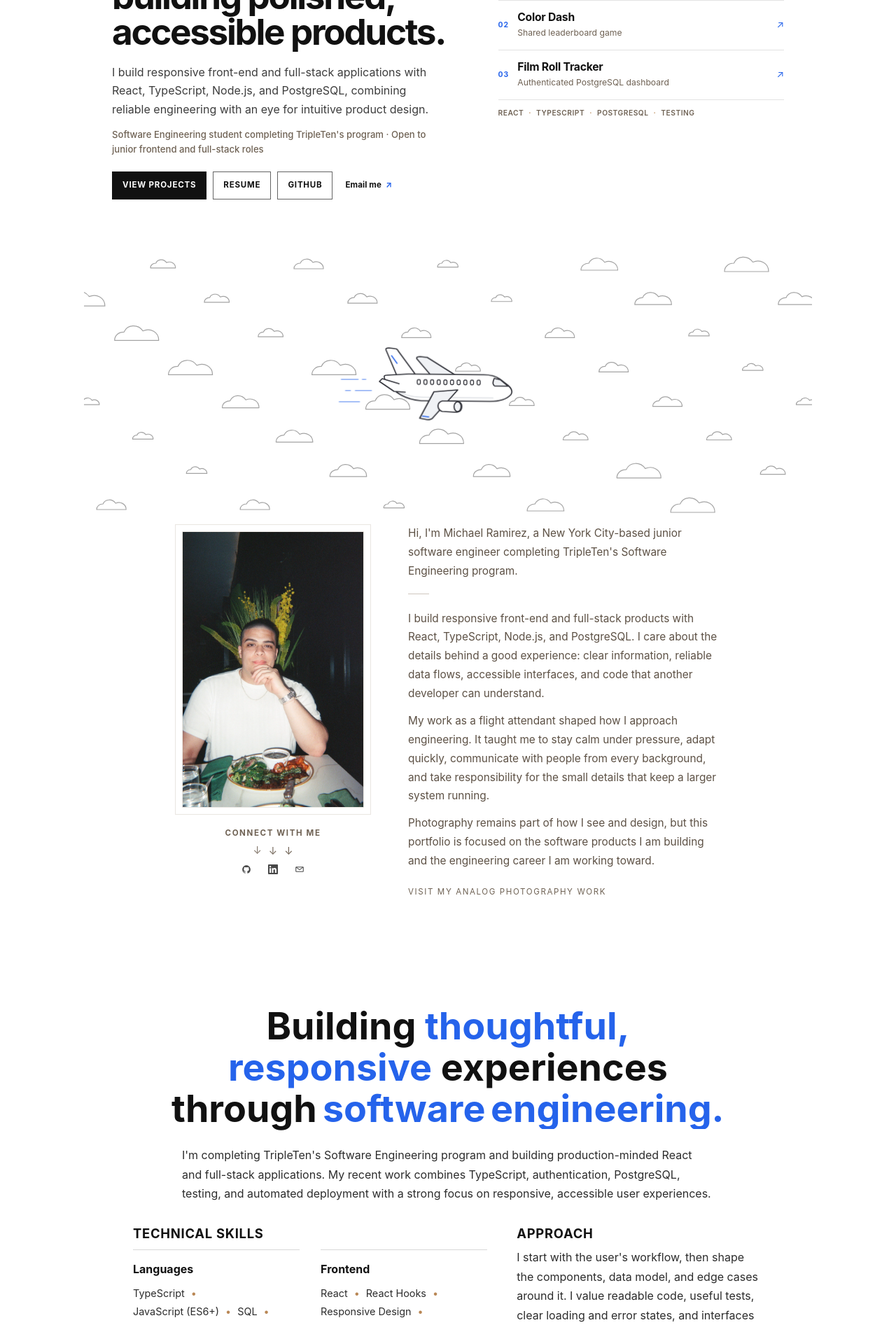
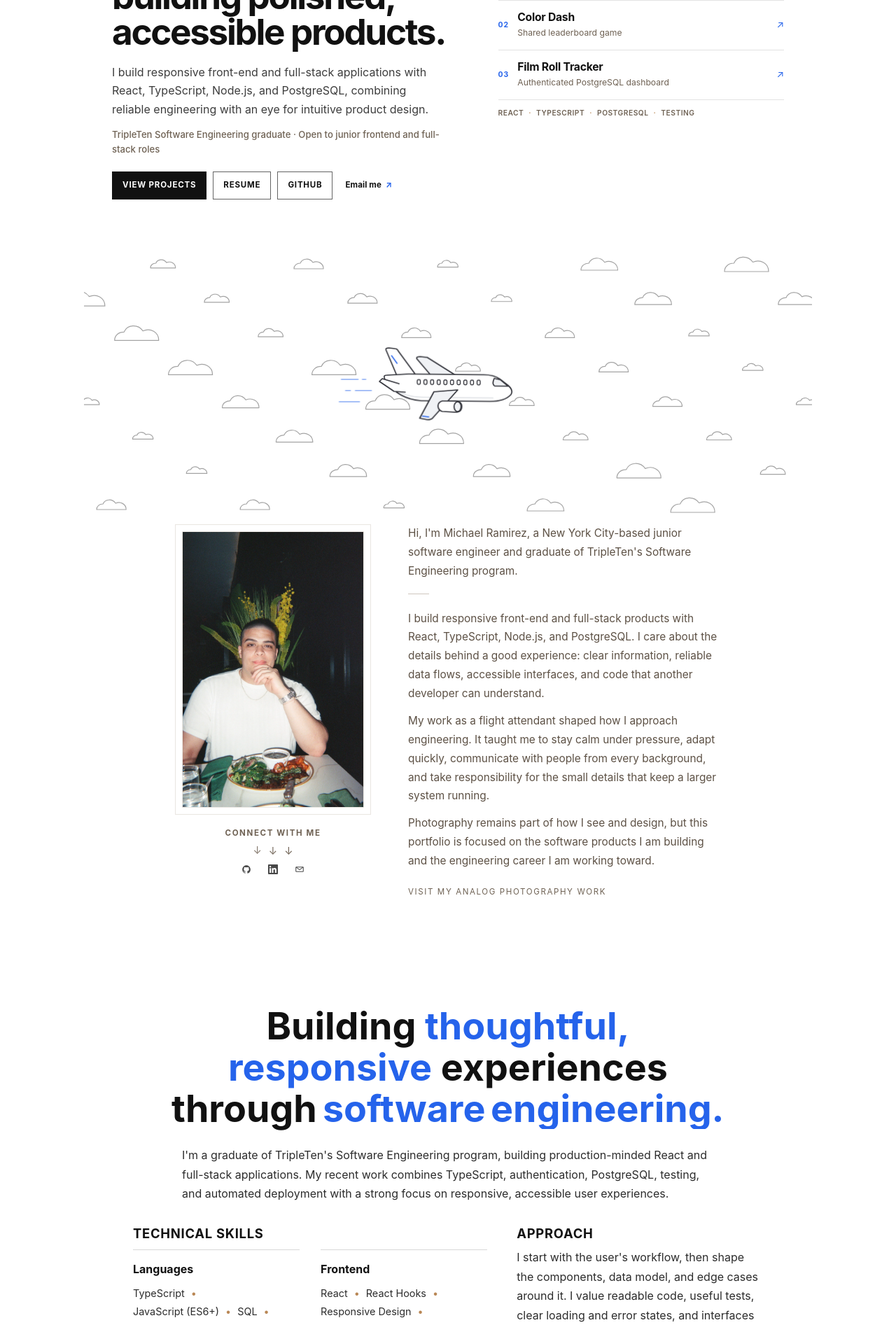
Before and after one commit to MykeRam/Mykes-Photog, a React (Vite) app in the folder client/: page / in a window 1280 px wide. Shown: the part 346-2239 px from the top of the page at 70% size. Built offline with nearby package versions, Linux system fonts and the light colour scheme; the HTML template or start-up script is replaced by a standard one.

Commit message:
Update portfolio to reflect TripleTen graduation

```diff
--- a/client/src/components/About/About.jsx
+++ b/client/src/components/About/About.jsx
@@ -5,7 +5,7 @@ import aboutPortrait from '../../images/full/about-portrait/000001550004-large.w
 import './About.css'
 
 const aboutParagraphs = [
-  "Hi, I'm Michael Ramirez, a New York City-based junior software engineer completing TripleTen's Software Engineering program.",
+  "Hi, I'm Michael Ramirez, a New York City-based junior software engineer and graduate of TripleTen's Software Engineering program.",
   'I build responsive front-end and full-stack products with React, TypeScript, Node.js, and PostgreSQL. I care about the details behind a good experience: clear information, reliable data flows, accessible interfaces, and code that another developer can understand.',
   'My work as a flight attendant shaped how I approach engineering. It taught me to stay calm under pressure, adapt quickly, communicate with people from every background, and take responsibility for the small details that keep a larger system running.',
   'Photography remains part of how I see and design, but this portfolio is focused on the software products I am building and the engineering career I am working toward.'
--- a/client/src/components/Coding/Coding.jsx
+++ b/client/src/components/Coding/Coding.jsx
@@ -752,7 +752,7 @@ export default function Coding({ sectionId = 'coding', isSectionTargeted = false
               </span>
             </motion.h2>
             <p className="coding-intro-text">
-              I&apos;m completing TripleTen&apos;s Software Engineering program and building
+              I&apos;m a graduate of TripleTen&apos;s Software Engineering program, building
               production-minded React and full-stack applications. My recent work combines
               TypeScript, authentication, PostgreSQL, testing, and automated deployment with a
               strong focus on responsive, accessible user experiences.
--- a/client/src/components/Home/Home.jsx
+++ b/client/src/components/Home/Home.jsx
@@ -65,8 +65,7 @@ export default function Home({ sectionId = 'home', navigate }) {
             </p>
 
             <div className="home-availability">
-              Software Engineering student completing TripleTen&apos;s program · Open to junior
-              frontend and full-stack roles
+              TripleTen Software Engineering graduate · Open to junior frontend and full-stack roles
             </div>
 
             <div className="home-actions" aria-label="Portfolio actions">
```
